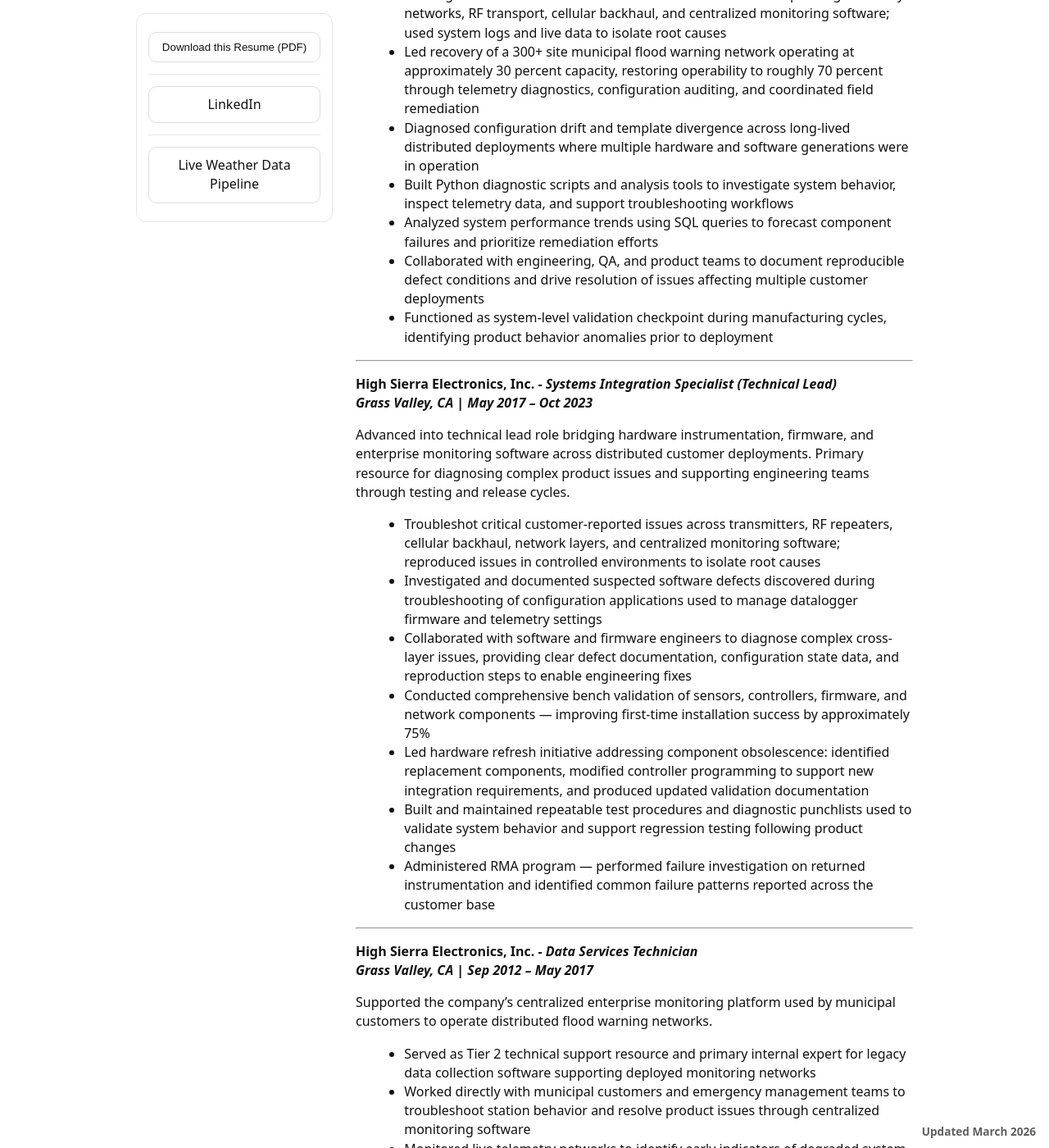
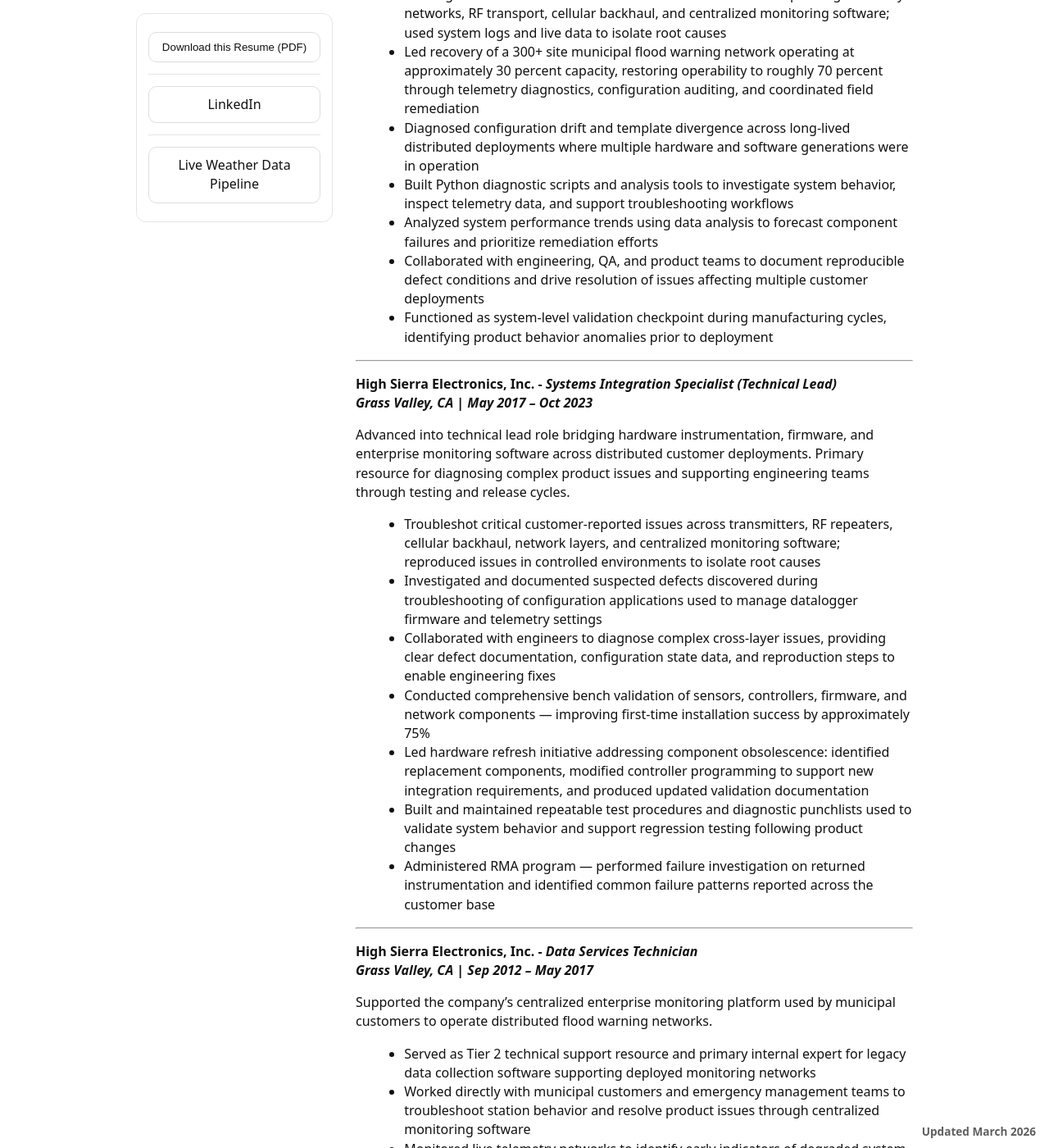
Before and after one commit to jostagirl/PublicResume, a Jekyll site: the page built from v/Veeva/index.md, in a window 1280 px wide and 1400 px high, scrolled down 1531 px. Shown: the whole window at 82% size. Built offline with Jekyll 4.4.1, drawn with Linux system fonts in a browser that asks for light colours; our own code applies the rules of GitHub Pages for plain Markdown files; some of the changed text lies outside the part shown.

Commit message:
Publish resume site update

```diff
--- a/v/Veeva/index.md
+++ b/v/Veeva/index.md
@@ -30,8 +30,8 @@ Technical systems specialist with 13+ years of experience troubleshooting critic
 
 ## Relevant Experience for Sustaining Engineer Role
 
-- Troubleshoot critical customer-reported issues in enterprise software products, tracing failures across configuration, network, and application layers.
-- Reproduce software defects and document system conditions affecting product behavior for engineering investigation and resolution.
+- Troubleshoot critical customer-reported issues, tracing failures across configuration, network, and application layers.
+- Reproduce defects and document system conditions affecting product behavior for engineering investigation and resolution.
 - Analyze system behavior using telemetry data, logs, and SQL queries to isolate root causes of product issues.
 - Build Python scripts and diagnostic tools to investigate system behavior and support troubleshooting workflows.
 - Collaborate with engineering, QA, and product teams to diagnose complex issues and drive resolution of defects affecting multiple customers.
@@ -52,7 +52,7 @@ Retained post-acquisition as primary sustaining subject matter expert for legacy
 - Led recovery of a 300+ site municipal flood warning network operating at approximately 30 percent capacity, restoring operability to roughly 70 percent through telemetry diagnostics, configuration auditing, and coordinated field remediation
 - Diagnosed configuration drift and template divergence across long-lived distributed deployments where multiple hardware and software generations were in operation
 - Built Python diagnostic scripts and analysis tools to investigate system behavior, inspect telemetry data, and support troubleshooting workflows
-- Analyzed system performance trends using SQL queries to forecast component failures and prioritize remediation efforts
+- Analyzed system performance trends using data analysis to forecast component failures and prioritize remediation efforts
 - Collaborated with engineering, QA, and product teams to document reproducible defect conditions and drive resolution of issues affecting multiple customer deployments
 - Functioned as system-level validation checkpoint during manufacturing cycles, identifying product behavior anomalies prior to deployment
 
@@ -64,8 +64,8 @@ Retained post-acquisition as primary sustaining subject matter expert for legacy
 Advanced into technical lead role bridging hardware instrumentation, firmware, and enterprise monitoring software across distributed customer deployments. Primary resource for diagnosing complex product issues and supporting engineering teams through testing and release cycles.
 
 - Troubleshot critical customer-reported issues across transmitters, RF repeaters, cellular backhaul, network layers, and centralized monitoring software; reproduced issues in controlled environments to isolate root causes
-- Investigated and documented suspected software defects discovered during troubleshooting of configuration applications used to manage datalogger firmware and telemetry settings
-- Collaborated with software and firmware engineers to diagnose complex cross-layer issues, providing clear defect documentation, configuration state data, and reproduction steps to enable engineering fixes
+- Investigated and documented suspected defects discovered during troubleshooting of configuration applications used to manage datalogger firmware and telemetry settings
+- Collaborated with engineers to diagnose complex cross-layer issues, providing clear defect documentation, configuration state data, and reproduction steps to enable engineering fixes
 - Conducted comprehensive bench validation of sensors, controllers, firmware, and network components — improving first-time installation success by approximately 75%
 - Led hardware refresh initiative addressing component obsolescence: identified replacement components, modified controller programming to support new integration requirements, and produced updated validation documentation
 - Built and maintained repeatable test procedures and diagnostic punchlists used to validate system behavior and support regression testing following product changes
```
